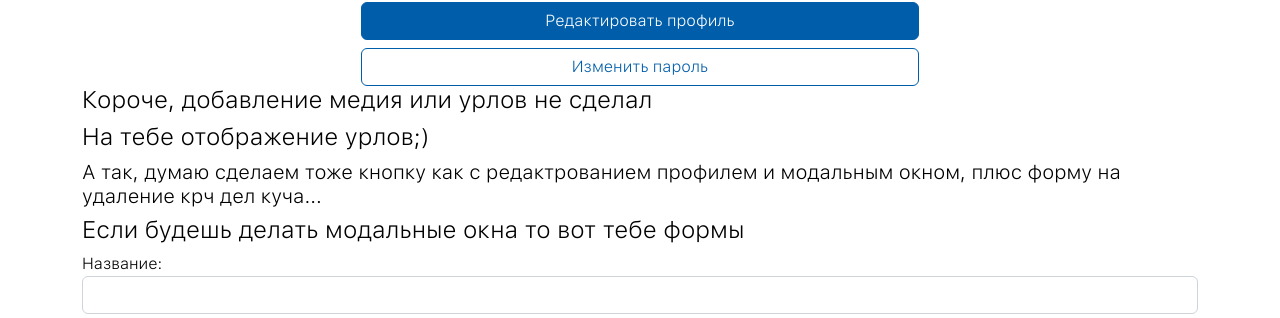
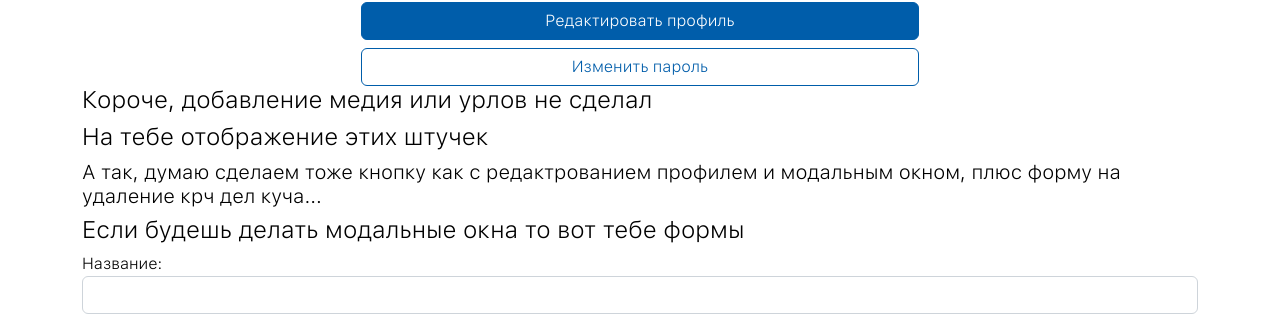
Before and after one commit to djsega1/YaCareer, a Django app: page /users/profile/ in a window 1280 px wide. Shown: the part 1273-1591 px from the top of the page. Run offline with Django 4.2, Linux system fonts and the light colour scheme; the visitor is signed in with stand-in values (Sample User, id 1); data that the repository does not hold is empty; some libraries are stand-ins or nearby versions.

Commit message:
fix profile.html

```diff
--- a/yacareer/templates/users/profile.html
+++ b/yacareer/templates/users/profile.html
@@ -63,7 +63,7 @@
 
 
 <h4>Короче, добавление медия или урлов не сделал</h4>
-<h4>На тебе отображение урлов;)</h4>
+<h4>На тебе отображение этих штучек</h4>
 <h5>А так, думаю сделаем тоже кнопку как с редактрованием профилем и модальным окном, плюс форму на удаление крч дел куча...</h5>
 
 
```
